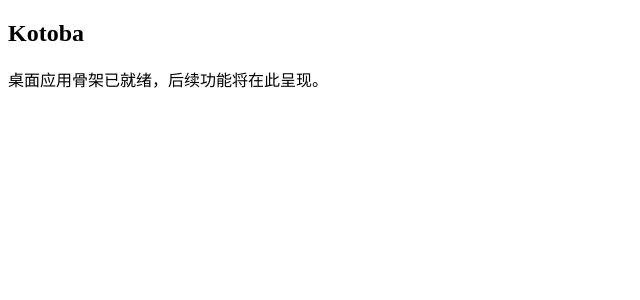
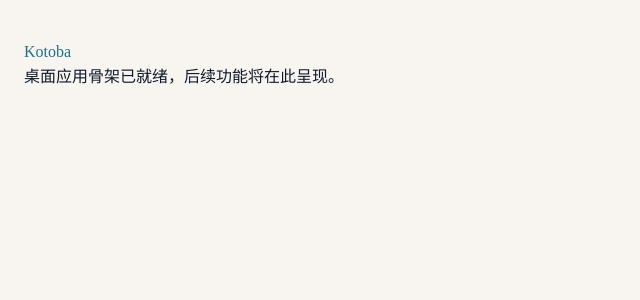
Before and after one commit to haruki-zz/kotoba, a React (Vite) app: page / in a window 1280 px wide. Shown: the top 300 px of the page, without its empty margins (0-640 px from the left). Built offline with nearby package versions, Linux system fonts and the light colour scheme.

Commit message:
Configure Tailwind theme and global renderer styles with PostCSS fixes

```diff
--- a/memory-bank/architecture.md
+++ b/memory-bank/architecture.md
@@ -31,6 +31,7 @@
 - `src/preload/index.ts`: 预加载脚本，占位暴露 `electronAPI`，后续可按需扩展受控桥接。
 - `src/renderer/main.tsx`: React 入口，挂载根组件并启用 StrictMode。
 - `src/renderer/store.ts`: 渲染端全局 Zustand store，集中管理词库、复习队列、活跃度、provider 与 session 状态，封装调用 IPC 的异步 actions。
+- `src/renderer/index.css`: Tailwind 基线与全局主题样式，定义颜色/字体/阴影 CSS 变量、背景渐变以及通用容器/按钮类。
 - `src/renderer/App.tsx`: 渲染占位页面，后续 UI 将在此拓展。
 - `src/renderer/electron-api.d.ts`: 声明 window.electronAPI 类型，渲染端只能调用白名单 IPC API。
 - `src/shared/index.ts`: 汇总导出 shared 模块。
--- a/memory-bank/progress.md
+++ b/memory-bank/progress.md
@@ -38,3 +38,8 @@
 ## 2026-01-18
 - 完成实施计划第 9 步：在渲染端建立全局 Zustand store（`src/renderer/store.ts`），集中管理词库、复习队列、活跃度、provider 及 session 状态，封装调用 IPC 的异步 action（加载、增改删词条、评分、provider 配置）。
 - 新增 store 单测（`src/__test__/store.test.ts`）mock electronAPI 覆盖成功与错误路径、增改删词条、评分后移除队列、provider/活跃度刷新。测试由用户执行并通过。
+
+## 2026-01-19
+- 完成实施计划第 10 步：集成 Tailwind 主题配置与 PostCSS 管线（`tailwind.config.js`、`postcss.config.cjs`），引入颜色/字体/阴影 tokens。
+- 新增全局样式（`src/renderer/index.css`）使用 CSS 变量实现背景渐变、文字/按钮/面板基样式，并在 `src/renderer/main.tsx` 引入。
+- 调整 PostCSS 插件为 `@tailwindcss/postcss` 并去除未声明的 @apply 自定义类，解决 Tailwind v4 构建报错。测试由用户执行并通过。
--- a/package.json
+++ b/package.json
@@ -51,10 +51,12 @@
   },
   "devDependencies": {
     "@eslint/js": "^9.39.0",
+    "@tailwindcss/postcss": "^4.1.18",
     "@types/node": "^25.0.5",
     "@types/react": "^19.2.7",
     "@types/react-dom": "^19.2.3",
     "@vitejs/plugin-react": "^5.1.2",
+    "autoprefixer": "^10.4.23",
     "electron": "^39.2.7",
     "electron-builder": "^26.4.0",
     "eslint": "^9.39.2",
@@ -62,7 +64,9 @@
     "eslint-plugin-react": "^7.37.5",
     "eslint-plugin-react-hooks": "^7.0.1",
     "globals": "^15.14.0",
+    "postcss": "^8.5.6",
     "prettier": "^3.7.4",
+    "tailwindcss": "^4.1.18",
     "typescript": "^5.9.3",
     "typescript-eslint": "^8.52.0",
     "vite": "^7.3.1",
--- /dev/null
+++ b/postcss.config.cjs
@@ -0,0 +1,6 @@
+module.exports = {
+  plugins: {
+    "@tailwindcss/postcss": {},
+    autoprefixer: {},
+  },
+};
--- /dev/null
+++ b/src/renderer/index.css
@@ -0,0 +1,87 @@
+@import "tailwindcss";
+
+@layer base {
+  :root {
+    --color-surface: #f8f5f0;
+    --color-surface-muted: #eef1f4;
+    --color-primary: #1f6f8b;
+    --color-accent: #f0a35e;
+    --color-ink: #0f1b2c;
+    --color-border: #d7d9de;
+    --shadow-card: 0 12px 32px rgba(0, 0, 0, 0.12);
+    --font-sans: "Inter", system-ui, -apple-system, BlinkMacSystemFont, "Segoe UI", sans-serif;
+    --font-serif: "Noto Serif JP", serif;
+    --font-mono: "JetBrains Mono", SFMono-Regular, Menlo, monospace;
+    color: var(--color-ink);
+    background-color: var(--color-surface);
+    font-family: var(--font-sans);
+  }
+
+  body {
+    min-height: 100vh;
+    background-color: var(--color-surface);
+    color: var(--color-ink);
+    -webkit-font-smoothing: antialiased;
+    background-image:
+      radial-gradient(circle at 20% 20%, rgba(31, 111, 139, 0.08), transparent 32%),
+      radial-gradient(circle at 80% 0%, rgba(240, 163, 94, 0.08), transparent 28%),
+      linear-gradient(135deg, rgba(238, 241, 244, 0.8) 0%, rgba(248, 245, 240, 0.9) 45%, #f8f5f0 100%);
+    background-attachment: fixed;
+  }
+
+  h1,
+  h2,
+  h3,
+  h4 {
+    font-family: var(--font-serif);
+    color: var(--color-primary);
+  }
+
+  code,
+  pre {
+    font-family: var(--font-mono);
+    color: var(--color-primary);
+  }
+
+  ::selection {
+    background: var(--color-accent);
+    color: white;
+  }
+}
+
+@layer components {
+  .app-shell {
+    min-height: 100vh;
+    padding: 2.5rem 1.5rem;
+    background-color: var(--color-surface);
+  }
+
+  .panel {
+    border-radius: 1rem;
+    border: 1px solid var(--color-border);
+    background-color: rgba(255, 255, 255, 0.9);
+    box-shadow: var(--shadow-card);
+    backdrop-filter: blur(6px);
+  }
+
+  .cta {
+    display: inline-flex;
+    align-items: center;
+    justify-content: center;
+    border-radius: 0.75rem;
+    padding: 0.75rem 1rem;
+    background-color: var(--color-primary);
+    color: white;
+    box-shadow: var(--shadow-card);
+    transition: filter 150ms ease, transform 150ms ease;
+  }
+
+  .cta:hover {
+    filter: brightness(1.1);
+  }
+
+  .cta:focus-visible {
+    outline: 2px solid var(--color-primary);
+    outline-offset: 2px;
+  }
+}
--- a/src/renderer/main.tsx
+++ b/src/renderer/main.tsx
@@ -1,6 +1,7 @@
 import React from "react";
 import ReactDOM from "react-dom/client";
 import App from "./App";
+import "./index.css";
 
 const rootElement = document.getElementById("root");
 
--- /dev/null
+++ b/tailwind.config.js
@@ -0,0 +1,25 @@
+/** @type {import('tailwindcss').Config} */
+export default {
+  content: ["./index.html", "./src/renderer/**/*.{ts,tsx,jsx,js}"],
+  theme: {
+    extend: {
+      colors: {
+        surface: "#F8F5F0",
+        "surface-muted": "#EEF1F4",
+        primary: "#1F6F8B",
+        accent: "#F0A35E",
+        ink: "#0F1B2C",
+        border: "#D7D9DE",
+      },
+      fontFamily: {
+        sans: ["Inter", "system-ui", "-apple-system", "BlinkMacSystemFont", "Segoe UI", "sans-serif"],
+        serif: ["Noto Serif JP", "serif"],
+        mono: ["JetBrains Mono", "SFMono-Regular", "Menlo", "monospace"],
+      },
+      boxShadow: {
+        card: "0 12px 32px rgba(0, 0, 0, 0.12)",
+      },
+    },
+  },
+  plugins: [],
+};
```
Also changed, not shown: 2 other files (tests, documents, lock files or other folders).
